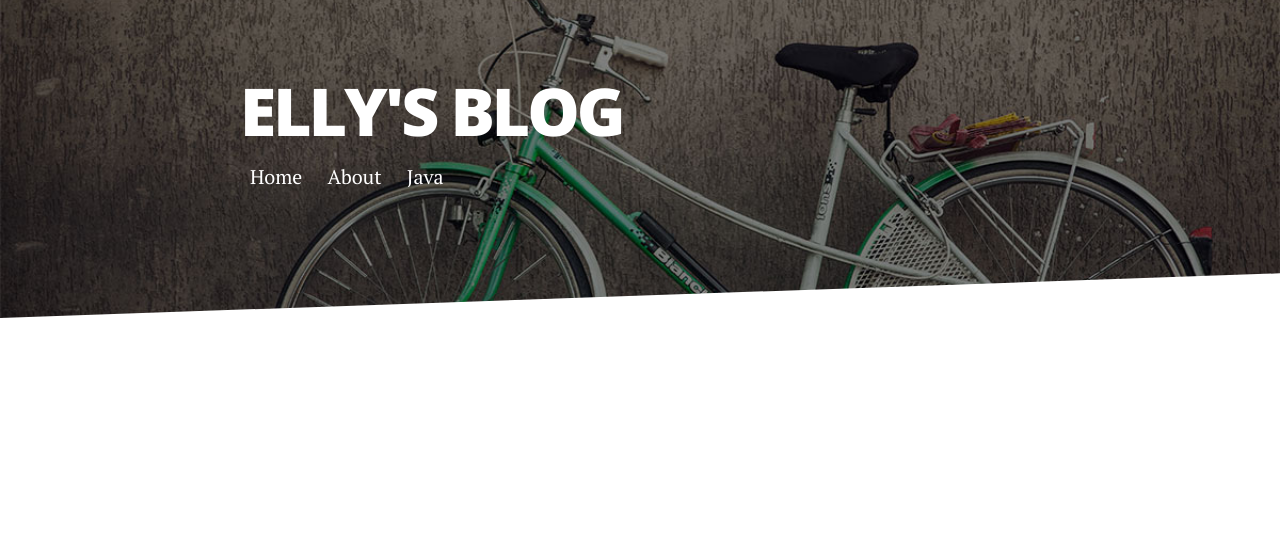
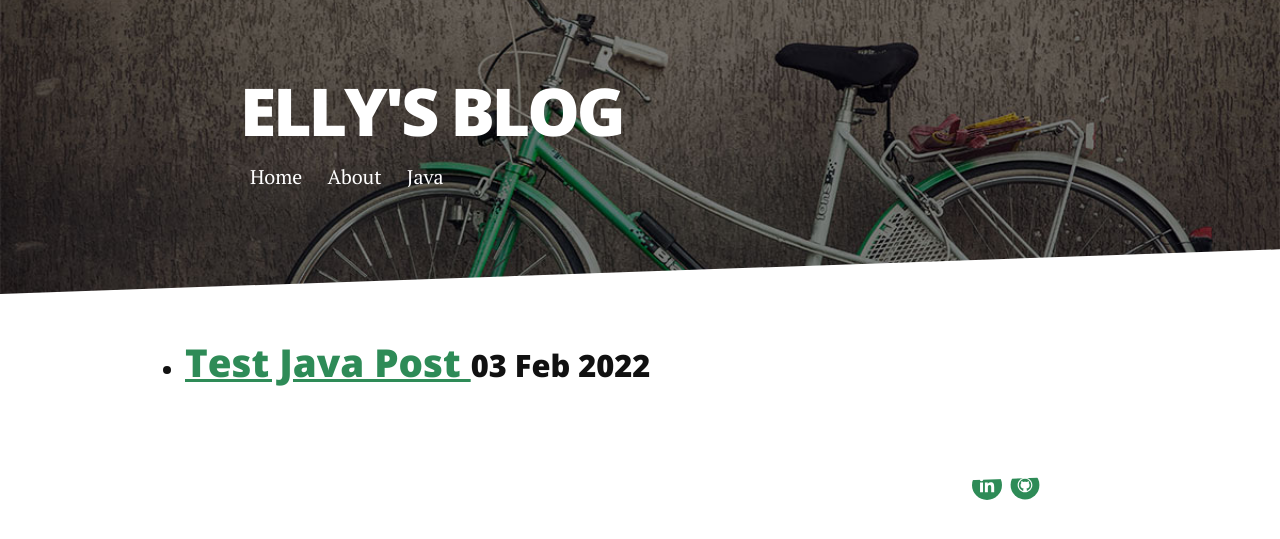
Before and after one commit to Eunji-Elly-Lee/eunji-elly-lee.github.io, a Jekyll site: the page built from category/Java.md, in a window 1280 px wide. Shown: the top 539 px of the page. Built offline with Jekyll 4.4.1, drawn with Linux system fonts in a browser that asks for light colours; nearby versions of some CDN libraries.

Commit message:
Update test java post

```diff
--- a/_posts/2022-02-03-test-java-post.markdown
+++ b/_posts/2022-02-03-test-java-post.markdown
@@ -2,7 +2,7 @@
 layout:     post
 title:      "Test Java Post"
 date:       2022-02-03
-categories: [java]
+categories: [Java]
 ---
 
 <p class="intro"><span class="dropcap">J</span>ava!</p>
```
